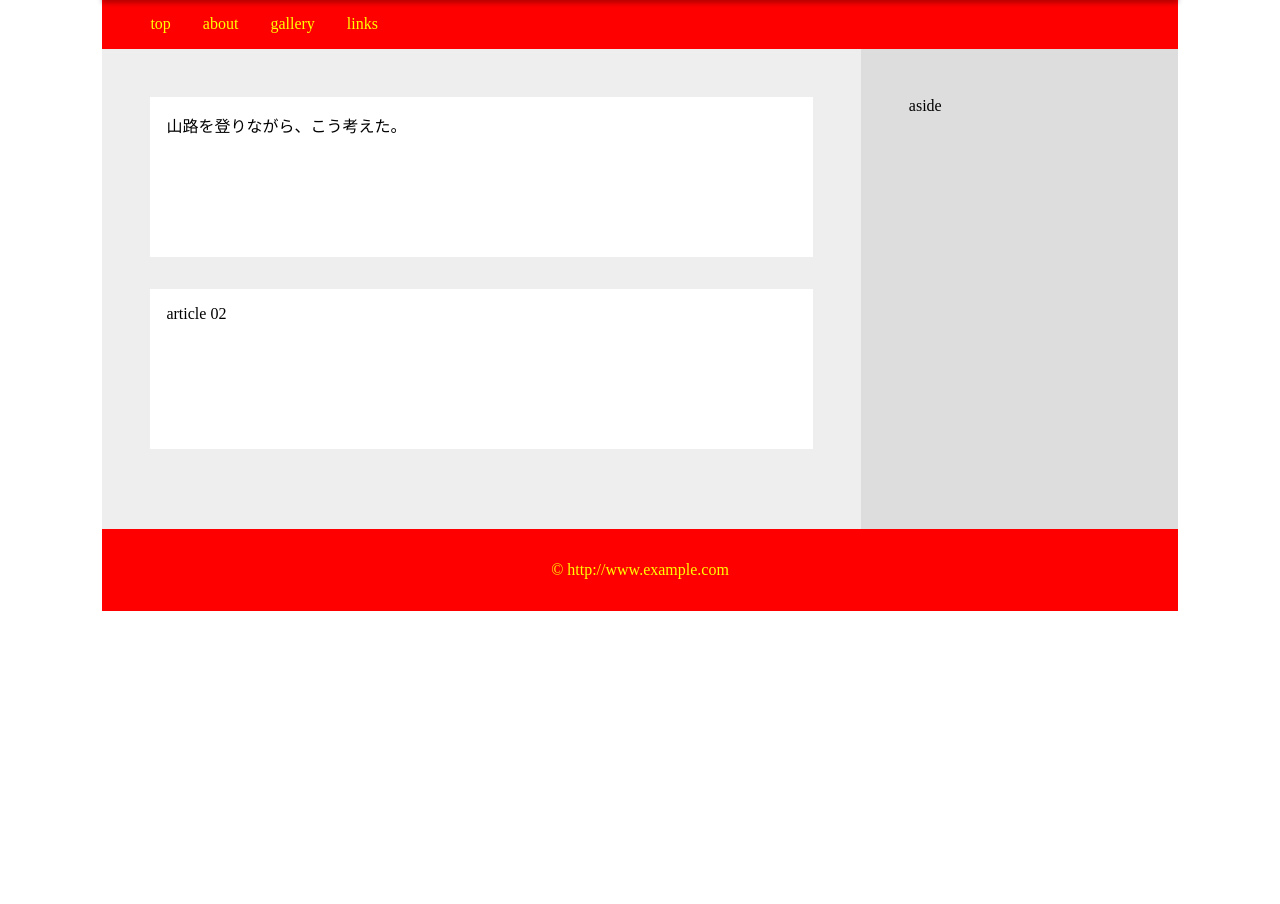
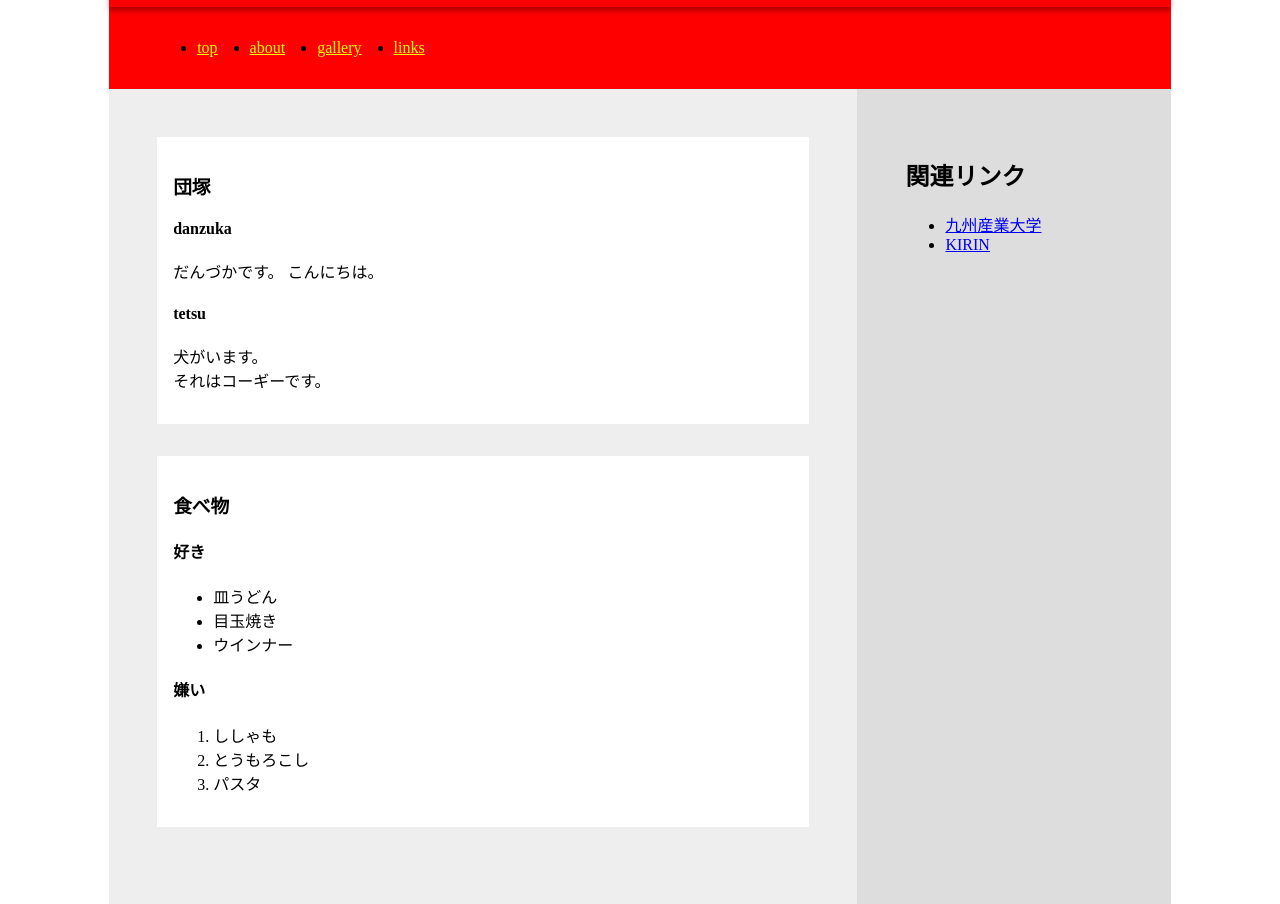
Before and after one commit to nanaka-danzuka/SampleSite, a plain HTML site: page index.html in a window 1280 px wide. Shown: the part 129-1033 px from the top of the page. Before the commit the page ends 800 px from the top, so only its background shows below. Drawn offline with Linux system fonts and the light colour scheme.

Commit message:
Add files via upload

```diff
--- a/index.html
+++ b/index.html
@@ -29,17 +29,43 @@
       <section>
 
         <article>
-          山路を登りながら、こう考えた。
+          <h1>団塚</h1>
+<h4>danzuka</h4>
+<P>
+  だんづかです。
+  こんにちは。
+</P>
+<h4>tetsu</h4>
+<P>
+  犬がいます。<br>
+  それはコーギーです。<br>
+</P>
         </article>
 
         <article>
-          article 02
+          <h1>食べ物</h1>
+<h4>好き</h4>
+<ul>
+   <li>皿うどん</li>
+   <li>目玉焼き</li>
+   <li>ウインナー</li>
+</ul>
+<h4>嫌い</h4>
+<ol>
+ <li>ししゃも</li>
+  <li>とうもろこし</li>
+  <li>パスタ</li>
+</ol>
         </article>
 
       </section>
 
       <aside>
-        aside
+        <h1>関連リンク</h1>
+<ul>
+  <li><a href="https://www.kyusan-u.ac.jp">九州産業大学</a></li>
+  <li><a href="https://www.nhk.or.jp/kirin/">KIRIN</a></li>
+</ul>
       </aside>
 
     </main>
--- a/style.css
+++ b/style.css
@@ -1,9 +1,11 @@
+/*
 *{
   margin: 0;
   padding: 0;
   list-style: none;
   text-decoration: none;
 }
+*/
 
 #container{
   width: 84%;
```
